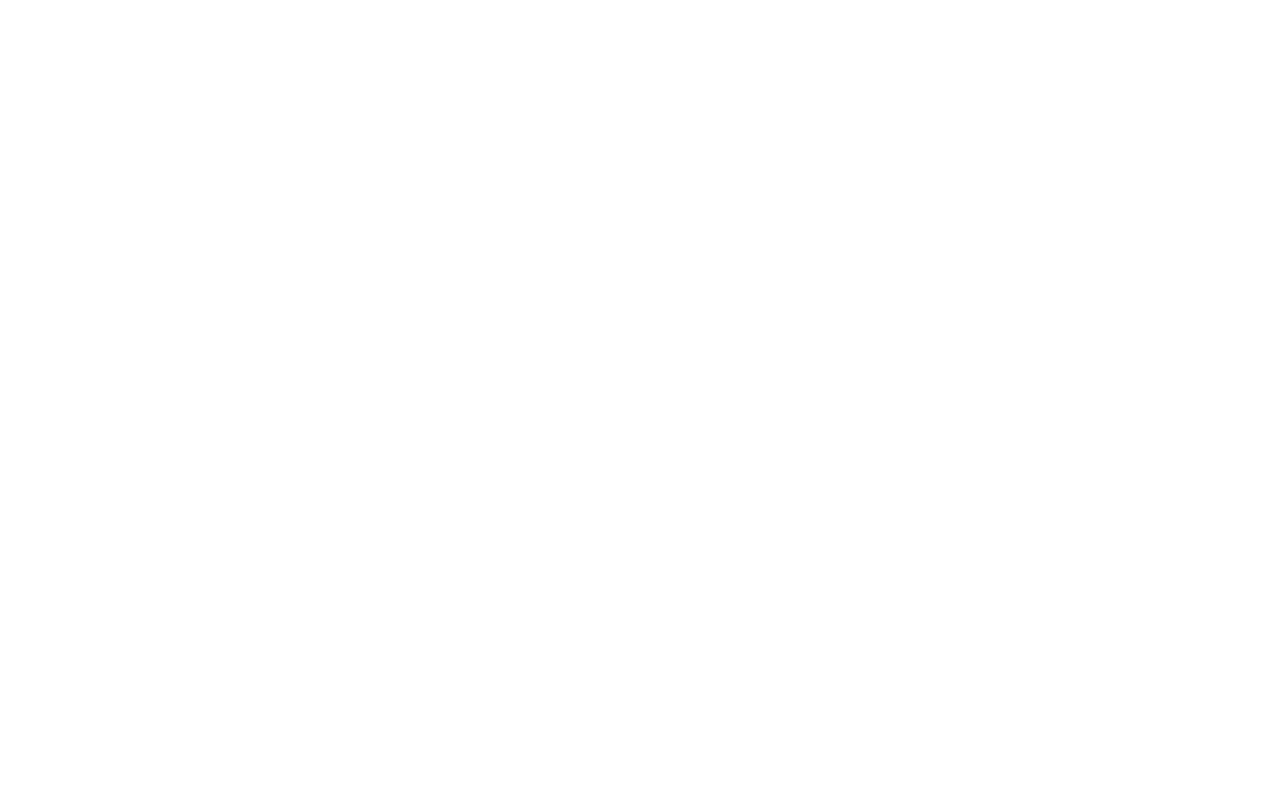
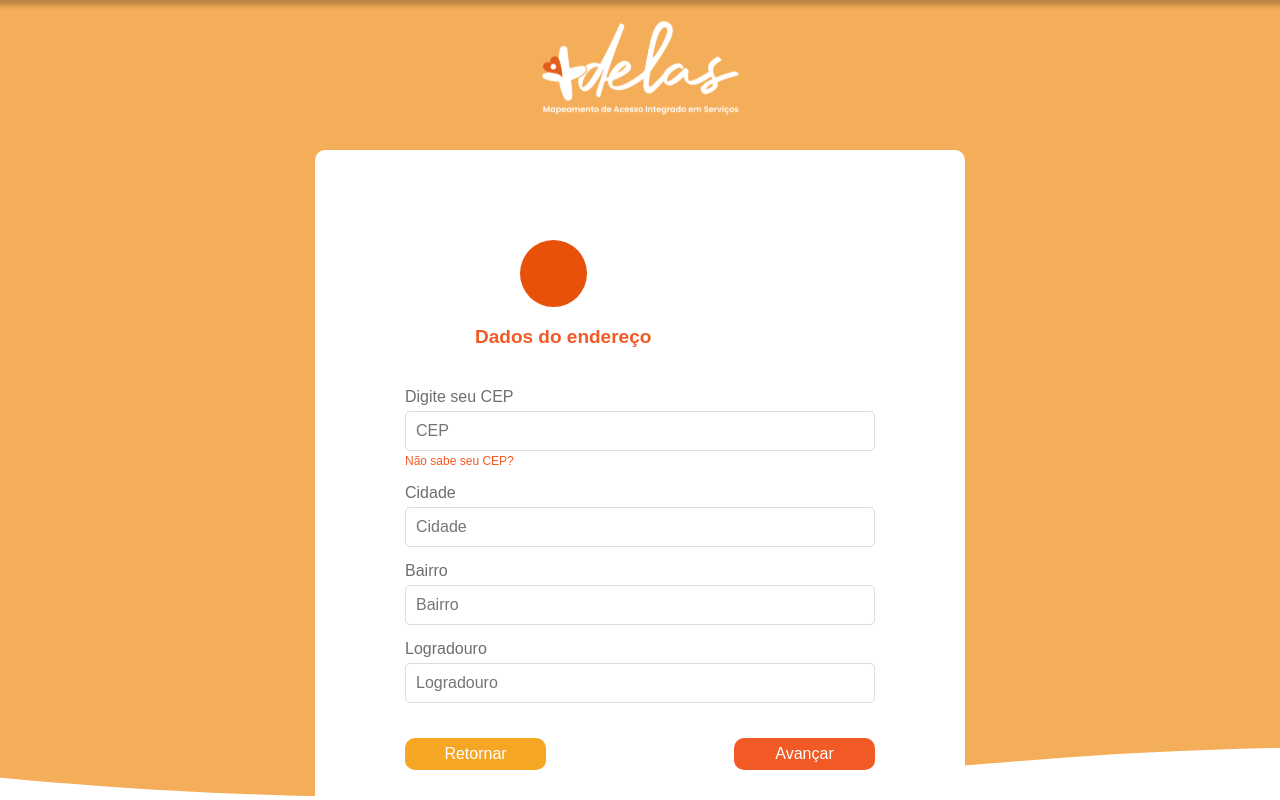
Before and after one commit to maisDelas/projeto-start-web, a React (Vite) app: page /Dados in a window 1280 px wide. Before the commit this address had no page. Built offline with nearby package versions, Linux system fonts and the light colour scheme.

Commit message:
dados do endereço

```diff
--- a/src/App.jsx
+++ b/src/App.jsx
@@ -5,7 +5,8 @@
 
 import Trilha from 'pages/trilha/Trilha'
 import Perfil from 'pages/perfil/Perfil'
-import Cadastro from 'cadastro/Cadastro'
+import Cadastro from 'pages/cadastro/Cadastro'
+import Dados from  'pages/dados/Dados'
 
 
 
@@ -19,6 +20,7 @@
         <Route path="/Trilha" element={< Trilha/>} />
         <Route path="/Perfil" element={< Perfil />} />
         <Route path="/Cadastro" element={<Cadastro />} />
+        <Route path="/Dados" element={<Dados />} />
       </Routes>
       </BrowserRouter>
   )
--- a/src/cadastro/Cadastro.jsx
+++ /dev/null
@@ -1,23 +0,0 @@
-import Onda from "./../assets/Onda.svg"
-import * as S from "./Cadastro.styled"
-import logo from "../assets/Logobranca.svg"
-import Navbar from "Components/navbar/navbar";
-
-
-function Cadastro() {
-  return (
-    <S.Container>
-      <Navbar/>
-      <S.Logo>
-        <img src={logo} />
-      </S.Logo>
-      <S.Onda src={Onda} />
-      <S.Card>
-        <S.Button>Cadastre-se como Usuária(a)</S.Button>
-        <S.Button>Cadastre-se como Prestadora</S.Button>
-      </S.Card>
-    </S.Container>
-  )
-}
-
-export default Cadastro
--- a/src/cadastro/Cadastro.styled.js
+++ /dev/null
@@ -1,64 +0,0 @@
-
-import styled from "styled-components";
-
-
-export const Container = styled.div`
-
-  display: flex;
-  flex-direction: column;
-  align-items: center;
-  width: 100%;
-
-
-
-`;
-
-
-export const Logo = styled.div`
-
-  display: flex;
-  position: relative;
-  top: 240px;
-
-
-
-`;
-
-export const Onda = styled.img`
-
- width: 100%;
-`;
-
-export const Card = styled.div`
-
-  display: flex;
-  background-color: #ffffff;
-  padding: 90px 80px;
-  border-radius: 10px;
-  box-shadow: 0 4px 8px rgba(0, 0, 0, 0.4);
-  margin-top: -300px;
-  flex-direction: column;
-  gap: 25px;
-  text-align: center;
-
-`;
-
-export const Button = styled.button`
-  background-color: white;
-  box-shadow: 0 4px 8px rgba(0, 0, 0, 0.3);
-  border: 1px solid #f5a623;
-  color: #f5a623;
-  font-size: 24px;
-  font-weight: bold;
-  padding: 60px 40px;
-  border-radius: 8px;
-  cursor: pointer;
-  transition: 0.3s;
-  color:#E35D1C;
-
-
-  &:hover {
-    background-color: #f5a623;
-    color: white;
-  }
-`;
--- /dev/null
+++ b/src/pages/dados/Dados.jsx
@@ -0,0 +1,49 @@
+import * as S from "./Dados.styles"
+import Onda from "../../assets/Onda.svg"
+import logo from "../../assets/Logobranca.svg"
+import bola2 from "assets/bola2.svg"
+
+function Dados() {
+  return (
+    <S.Container>
+      <S.Onda src={Onda} alt="Onda" />
+      <S.Logo>
+        <img src={logo} alt="Logo" />
+      </S.Logo>
+      <S.Form>
+        <div>
+          <S.NomeImg>
+            <img src={bola2} />
+            <h1>Dados do endereço</h1>
+          </S.NomeImg>
+          <S.Label>Digite seu CEP</S.Label>
+          <S.Input type="text" placeholder="CEP" />
+          <S.HelperLink href="#">Não sabe seu CEP?</S.HelperLink>
+        </div>
+        <div>
+          <S.Label>Cidade</S.Label>
+          <S.Input type="text" placeholder="Cidade" />
+        </div>
+        <div>
+          <S.Label>Bairro</S.Label>
+          <S.Input type="text" placeholder="Bairro" />
+        </div>
+        <div>
+          <S.Label>Logradouro</S.Label>
+          <S.Input type="text" placeholder="Logradouro" />
+        </div>
+        <S.ButtonGroup>
+          <S.Button>Retornar</S.Button>
+          <S.Button primary>Avançar</S.Button>
+        </S.ButtonGroup>
+        <S.IndicadorG>
+          <S.Indicador />
+          <S.Indicador active  />
+          <S.Indicador />
+        </S.IndicadorG>
+      </S.Form>
+    </S.Container>
+  )
+}
+
+export default Dados
--- /dev/null
+++ b/src/pages/dados/Dados.styles.js
@@ -0,0 +1,134 @@
+import styled from "styled-components";
+
+
+export const Container = styled.div`
+  position: relative;
+  width: 100%;
+  height: 100vh;
+  overflow: hidden;
+`;
+
+
+export const Onda = styled.img`
+  position: absolute;
+  width: 100%;
+  height: 100%;
+  object-fit: cover;
+  z-index: -1;
+
+`;
+
+
+export const Logo = styled.div`
+  display: flex;
+  justify-content: center;
+  position: absolute;
+  top: 10px;
+  left: 50%;
+  transform: translateX(-50%);
+  width: 30%;
+`;
+export const NomeImg = styled.div`
+  display: block;
+  margin-bottom: 40px;
+  margin-left: 70px;
+
+  img {
+  margin-left: 45px;
+  margin-bottom: 15px;
+
+  }
+
+
+`;
+
+export const Form = styled.form`
+  display: flex;
+  flex-direction: column;
+  gap: 15px;
+  width: 100%;
+  max-width: 650px;
+  margin: 150px auto 0;
+  padding: 90px 90px;
+  background-color: #ffff;
+  border-radius: 10px;
+
+
+   h1{
+    color:#f15a24;
+    font-size: 19px;
+    margin-right: 20px;
+   }
+`;
+
+
+export const Label = styled.label`
+  text-align: left;
+  color: #706D6D;
+  display: block;
+  margin-bottom: 5px;
+`;
+
+export const Input = styled.input`
+
+  display: block;
+  padding: 10px;
+  font-size: 16px;
+  border: 1px solid #ddd;
+  border-radius: 5px;
+  width: 100%;
+`;
+
+export const HelperLink = styled.a`
+
+  color: #f15a24;
+  font-size: 12px;
+  text-decoration: none;
+
+  &:hover {
+    text-decoration: underline;
+  }
+`;
+
+export const ButtonGroup = styled.div`
+  display: flex;
+  justify-content: space-between;
+  margin-top: 20px;
+
+`;
+
+export const Button = styled.button`
+  width: 30%;
+  padding: 7px;
+  font-size: 16px;
+  border: none;
+  border-radius: 10px;
+  cursor: pointer;
+  background-color:${(props) => (props.primary ? "#f15a24" : "#f5a623")};;
+  color: #fff;
+
+
+
+`;
+export const IndicadorG = styled.div`
+
+  display: flex;
+  position: relative;
+  justify-content: center;
+  align-items: center;
+  top: 30px;
+  gap: 10px;
+`;
+
+export const Indicador = styled.div `
+
+  width: 10px;
+  height: 10px;
+  border-radius: 50%;
+  background-color: ${(props) => (props.active ? "#f15a24" : "#ddd")}; /* Cor diferenciada para o ativo */
+  transition: background-color 0.3s ease;
+
+  &:hover {
+    background-color: #f5a623;
+  }
+`;
--- a/src/pages/perfil/Perfil.styles.js
+++ b/src/pages/perfil/Perfil.styles.js
@@ -37,7 +37,7 @@
 
   .separador {
     background-color: #E75109;
-    height: 2px;
+    height: 1px;
     margin: 20% 0;
     width: 100%;
   }
@@ -99,7 +99,7 @@
 
   .separador {
     background-color: #E75109;
-    height: 2px;
+    height: 1px;
     width: 100%;
   }
 `;
@@ -130,6 +130,7 @@
   align-items:center;
   justify-content: space-between;
 
+
   .coluna {
     display: flex;
     flex-direction: column;
@@ -159,11 +160,14 @@
     h2 {
       color: #E35D1C;
       font-weight: 800;
+
+
     }
 
     p {
       color: #E75109;
       font-weight: 1000;
+
     }
 
     button {
@@ -242,10 +246,10 @@
       }
 `;
 
-export const ButtonEdit = styled.div`
+export const ButtonEdit  = styled.div`
        align-items: center;
        background-color: #F6E5D3;
-       border: solid #F6E5D3;
+       border: solid #E35D1C;
        border: none;
        border-radius: 10px;
        cursor: pointer;
@@ -254,6 +258,9 @@
        justify-content: center;
        padding: 8px 16px;
        transition: background-color 0.3s ease;
+       color:#E35D1C;
+
+
 `;
 
 export const ButtonGrupo = styled.div`
@@ -296,7 +303,6 @@
       height: 30px;
       transition: background-color 0.3s ease;
       width: 100%;
-
       &:hover {
       background-color: #f7692e;
       color: #fff;
```
Also changed, not shown: src/assets/bola2.svg (added).
